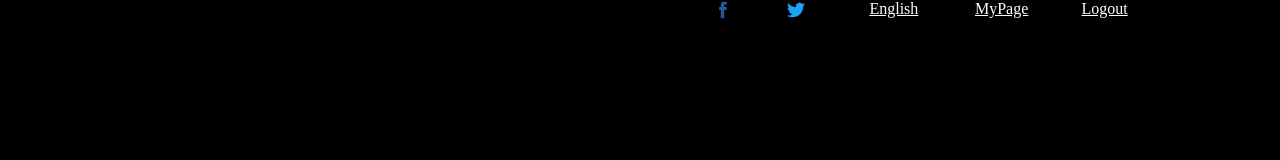
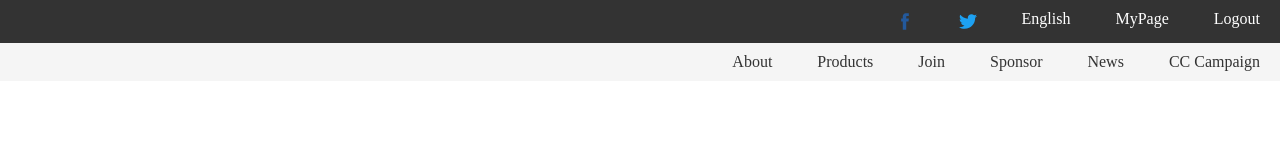
Before and after one commit to Beany05/ETS.NTECH-ASSESMENT2023-BATCH1, a website: page index.html in a window 1280 px wide. Drawn offline with Linux system fonts and the light colour scheme.

Commit message:
Updated repositary

```diff
--- a/index.html
+++ b/index.html
@@ -9,17 +9,26 @@
 <body>
     <main>
         <header>
-            <navbar class="nav1">
-                <div class="menu-item">
-                    <ul>
-                        <li><a href="#"><img class="img1" src="Images/face2.svg"></a></li>
-                        <li><a href="#"><img class="img1" src="Images/twitter2.svg"></a></li>
-                        <li><a href="#">English</a></li>
-                        <li><a href="#">MyPage</a></li>
-                        <li><a href="#">Logout</a></li>
-                    </ul>
-                </div>
-            </navbar>
+            <div class="navbar">
+                <ul class="ul">
+                    <li><a href="#"><img class="img" src="Images/face2.svg"></a></li>
+                    <li><a href="#"><img class="img" src="Images/twitter2.svg"></a></li>
+                    <li><a href="#">English</a></li>
+                    <li><a href="#">MyPage</a></li>
+                    <li><a href="#">Logout</a></li>
+                </ul>
+            </div>
+
+            <div class="navbar2">
+                <ul>
+                    <li><a href="#">About</a></li>
+                    <li><a href="#">Products</a></li>
+                    <li><a href="#">Join</a></li>
+                    <li><a href="#">Sponsor</a></li>
+                    <li><a href="#">News</a></li>
+                    <li><a href="#">CC Campaign</a></li>
+                </ul>
+            </div>
         </header>
     </main>
 </body>
--- a/style.css
+++ b/style.css
@@ -1,20 +1,81 @@
 *{
     margin: 0;
     padding: 0;
-    background-color: black;
+
 }
 
-.menu-item,
+.img{
+    height: 23px;
+    width: 18px;
+}
+.navbar {
+    background-color: #333;
+    color: #fff;
+    padding: 10px;
+}
+
+.navbar ul {
+    list-style-type: none;
+    margin: 0;
+    padding: 0;
+    overflow: hidden;
+}
+
+.navbar li {
+
+    margin-right: 10px;
+}
+
+.navbar a {
+    color: #fff;
+    text-decoration: none;
+}
+
+
+
+.ul,
+li,
+a{
+    margin-left:
+
+}
+
+.navbar2 {
+    background-color: #f5f5f5;
+    padding: 10px;
+}
+
+.navbar2 ul {
+    list-style-type: none;
+    margin: 0;
+    padding: 0;
+    overflow: hidden;
+}
+
+.navbar2 li {
+
+    margin-right: 10px;
+}
+
+.navbar2 a {
+    color: #333;
+    text-decoration: none;
+}
+
+.navbar2,
 ul,
 li,
 a{
-    list-style: none;
     display: flex;
-    margin-left: 30%;
-    color: white;
+    justify-content: right;
+    gap: 35px;
+}
 
+.navbar1,
+ul,
+li,
+a{
+    display: flex;
+    justify-content: right;
+    gap: 35px;
 }
-.img1{
-    height: 20px;
-    width: 18px;
-}
```
